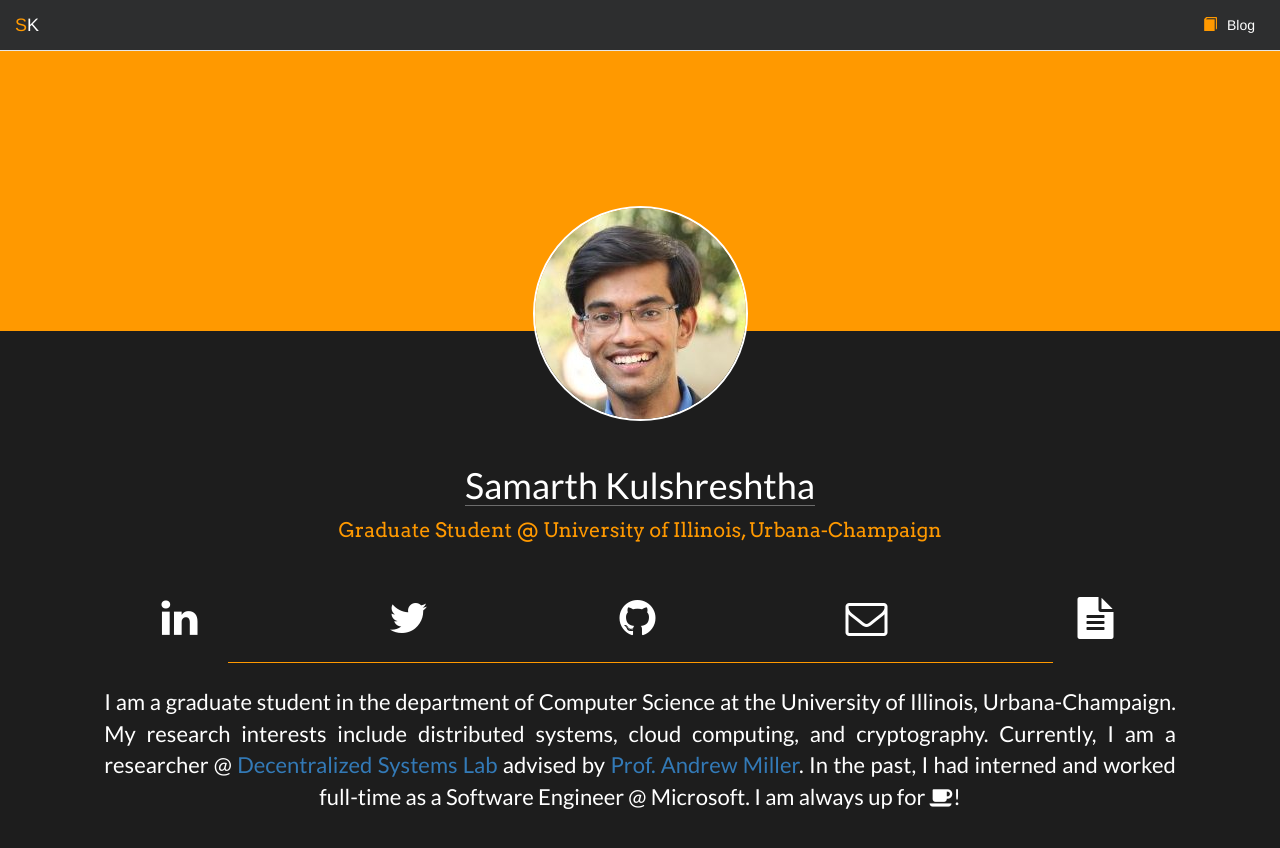
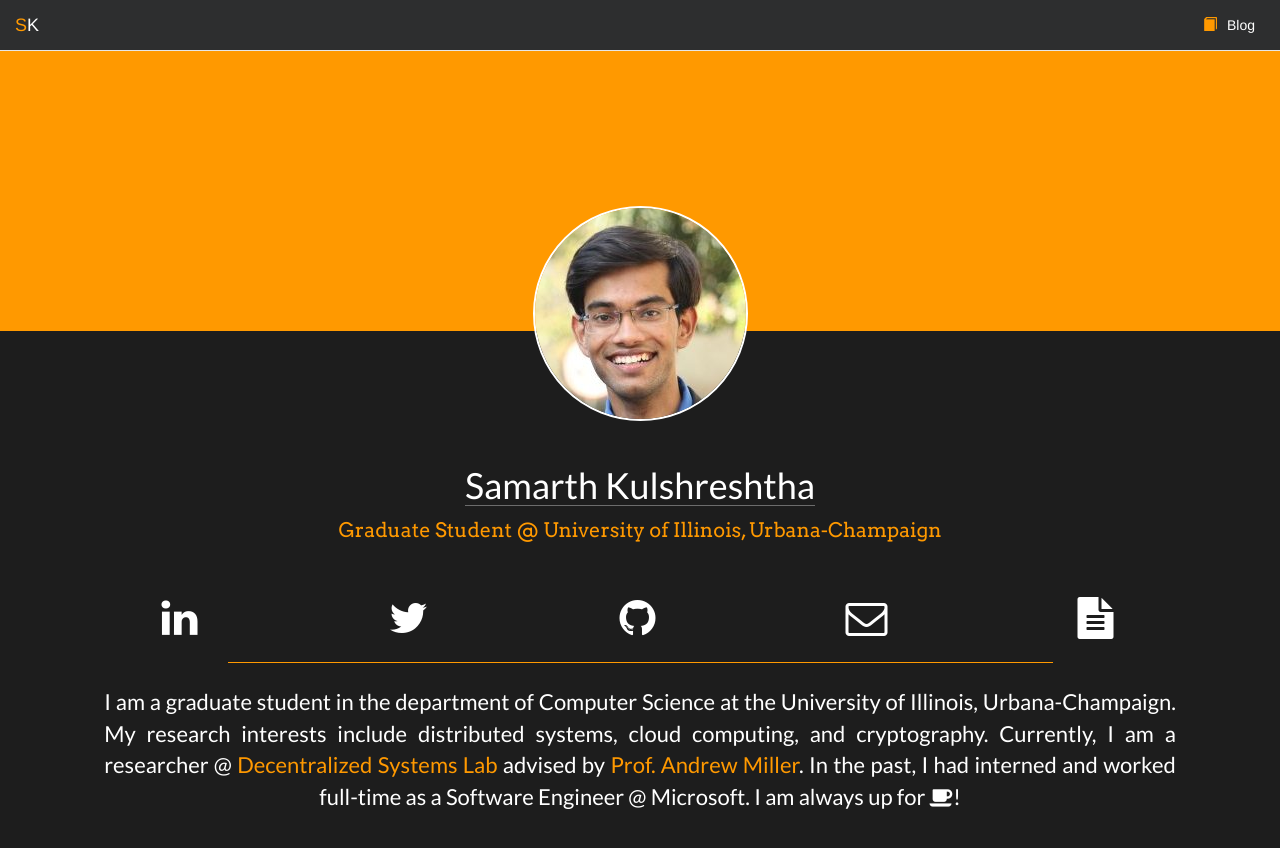
Before and after one commit to smkuls/smkuls.github.io, a Jekyll site: the page built from index.html, in a window 1280 px wide. Shown: the top 848 px of the page. Built offline with Jekyll 4.4.1, drawn with Linux system fonts in a browser that asks for light colours; nearby versions of some CDN libraries.

Commit message:
Changing color and text

```diff
--- a/css/main.scss
+++ b/css/main.scss
@@ -218,6 +218,11 @@ img
     align: center
 }
 
+#yellow-link
+{
+  color: $yellow-color;
+}
+
 .container
 {
   text-align: center;
--- a/index.html
+++ b/index.html
@@ -19,6 +19,6 @@ layout: default
     </div>
     <hr id="separator">
     <div class="container">
-        <p id="profile-text">I am a graduate student in the department of Computer Science at the University of Illinois, Urbana-Champaign. My research interests include distributed systems, cloud computing, and cryptography. Currently, I am a researcher @ <a href="http://decentralize.ece.illinois.edu/" target="_blank">Decentralized Systems Lab</a> advised by <a href="http://soc1024.ece.illinois.edu/" target="_blank">Prof. Andrew Miller</a>. In the past, I had interned and worked full-time as a Software Engineer @ Microsoft. I am always up for <i class="fa fa-coffee"></i>!</p>
+        <p id="profile-text">I am a graduate student in the department of Computer Science at the University of Illinois, Urbana-Champaign. My research interests include distributed systems, cloud computing, and cryptography. Currently, I am a researcher @ <a href="http://decentralize.ece.illinois.edu/" target="_blank" id="yellow-link">Decentralized Systems Lab</a> advised by <a id="yellow-link" href="http://soc1024.ece.illinois.edu/" target="_blank">Prof. Andrew Miller</a>. In the past, I had interned and worked full-time as a Software Engineer @ Microsoft. I am always up for <i class="fa fa-coffee"></i>!</p>
     </div>
 </div>
```
